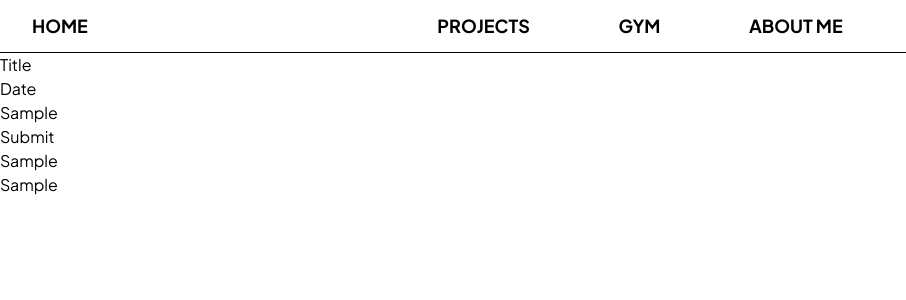
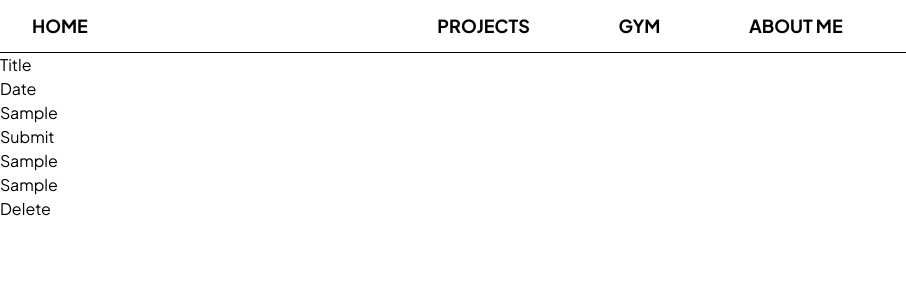
Before and after one commit to lucas-guo-2008/personal-website, a Next.js app: page /form in a window 1280 px wide. Both pictures are taken after typing "Sample", "Sample", "Sample" into the empty fields and a click on the button "Submit". Shown: the top 300 px of the page, without its empty margins (0-906 px from the left). Built offline with nearby package versions, Linux system fonts and the light colour scheme.

Commit message:
Add delete functionality for journal entries

```diff
--- a/app/form/page.tsx
+++ b/app/form/page.tsx
@@ -35,6 +35,12 @@ export default function JournalFormPage() {
     setFormData({title: '', date: '', content: ''});
   }
 
+  const handleDelete = (id: string) => {
+    const updatedEntries = entries.filter((entry) => entry.title !== id);
+    setEntries(updatedEntries);
+    localStorage.setItem('entries', JSON.stringify(updatedEntries));
+  }
+
   useEffect(() => {
     const saved = localStorage.getItem('entries');
     console.log(saved);
@@ -59,10 +65,12 @@ export default function JournalFormPage() {
       </form>
 
       <div>
-        {entries.map((entry, index) => (
-          <div key={index}>
+        {entries.map((entry) => (
+          <div key={entry.title}>
             <div>{entry.title}</div>
-            <div>{entry.date} {entry.content}</div>
+            <div>{entry.date}</div>
+            <div>{entry.content}</div>
+            <button onClick={() => handleDelete(entry.title)}>Delete</button>
           </div>
         ))}
       </div>
```
